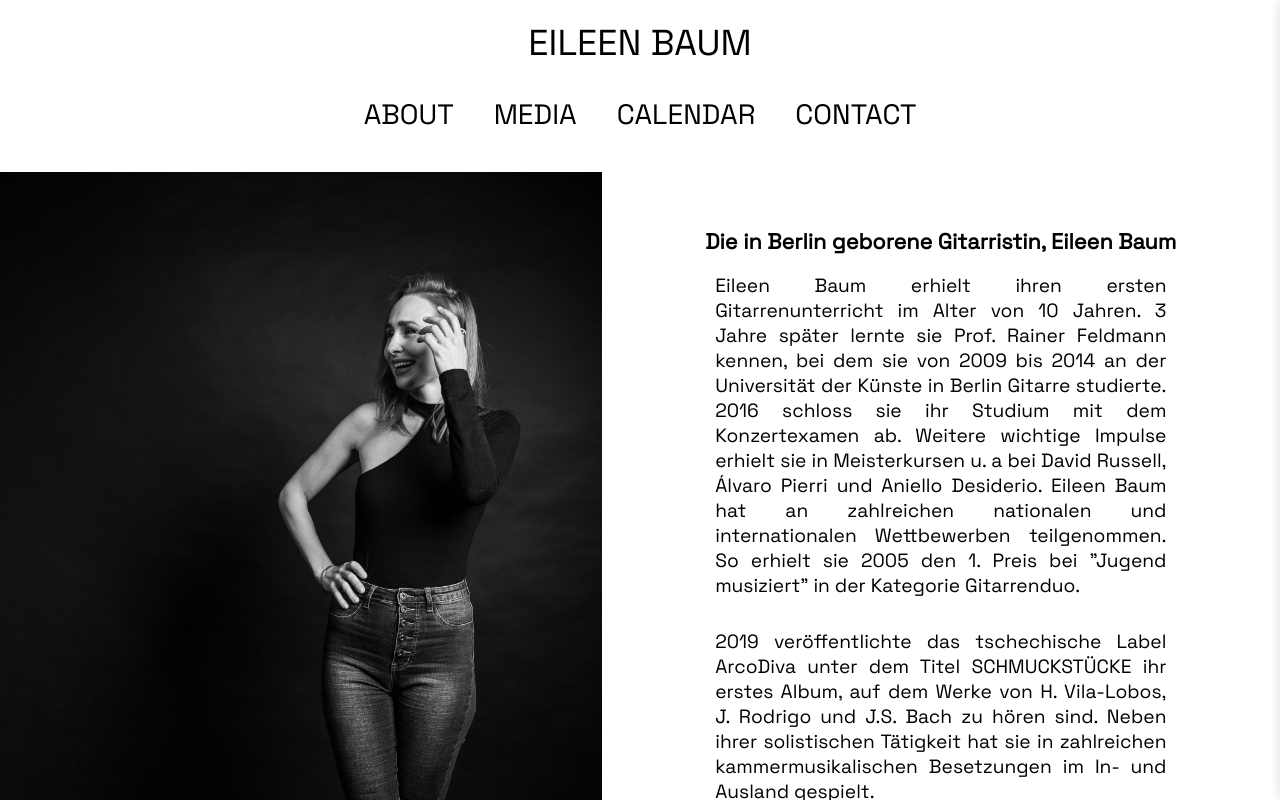
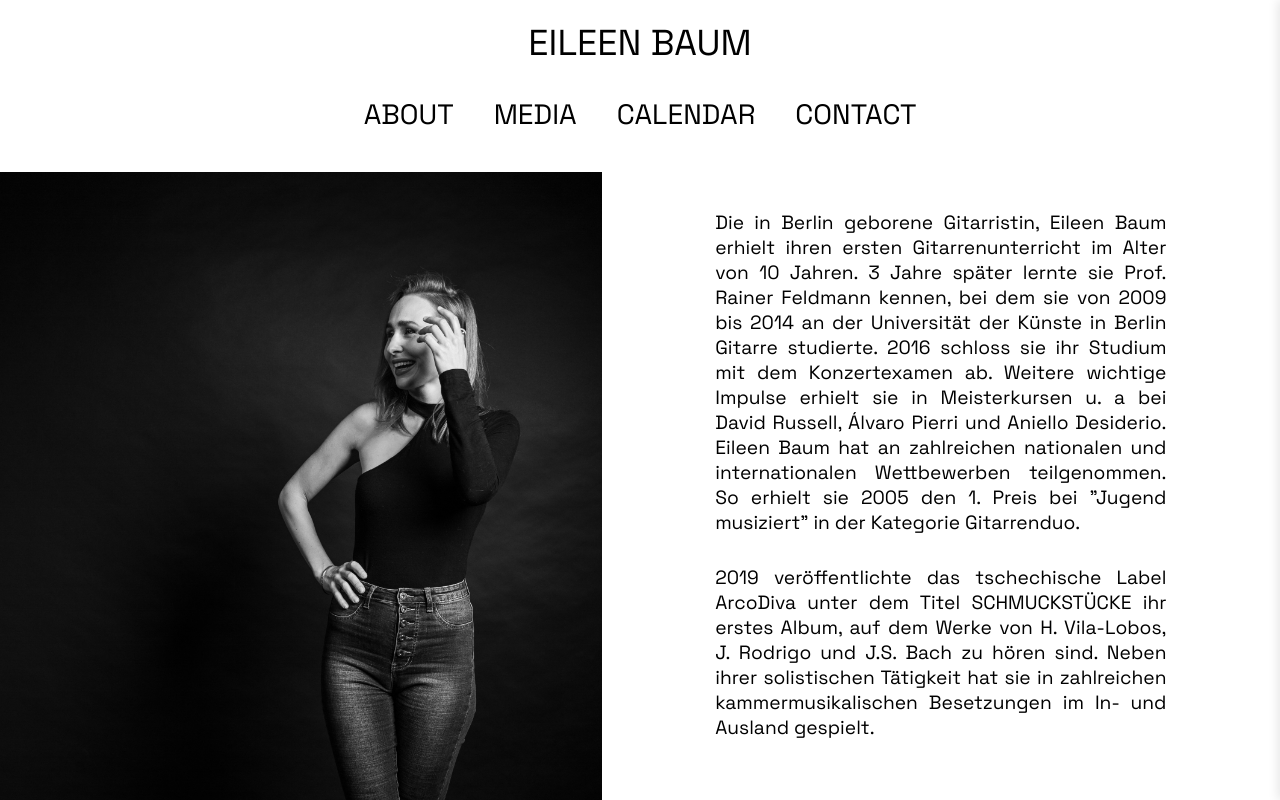
Before and after one commit to Matt0107/eileen-react-second-version, a React (Create React App) app: page /About in a window 1280 px wide. Shown: the top 800 px of the page. Built offline with nearby package versions, Linux system fonts and the light colour scheme.

Commit message:
small changes in about page

```diff
--- a/src/pages/About.js
+++ b/src/pages/About.js
@@ -7,21 +7,18 @@ const About = () => {
     <div>
       <Navigation />
       <div id="about-section">
-        <div class="picture-section">
+        <div className="picture-section">
           <img src="./assets/face2.jpg" alt="eileen-bio" />
         </div>
-        <div class="biography-section">
-          <div className="biographie-section-div-title">
-            Die in Berlin geborene Gitarristin, Eileen Baum
-          </div>
+        <div className="biography-section">
           <div className="biographie-section-div">
-            Eileen Baum erhielt ihren ersten Gitarrenunterricht im Alter von 10
-            Jahren. 3 Jahre später lernte sie Prof. Rainer Feldmann kennen, bei
-            dem sie von 2009 bis 2014 an der Universität der Künste in Berlin
-            Gitarre studierte. 2016 schloss sie ihr Studium mit dem
-            Konzertexamen ab. Weitere wichtige Impulse erhielt sie in
-            Meisterkursen u. a bei David Russell, Álvaro Pierri und Aniello
-            Desiderio. Eileen Baum hat an zahlreichen nationalen und
+            Die in Berlin geborene Gitarristin, Eileen Baum erhielt ihren ersten
+            Gitarrenunterricht im Alter von 10 Jahren. 3 Jahre später lernte sie
+            Prof. Rainer Feldmann kennen, bei dem sie von 2009 bis 2014 an der
+            Universität der Künste in Berlin Gitarre studierte. 2016 schloss sie
+            ihr Studium mit dem Konzertexamen ab. Weitere wichtige Impulse
+            erhielt sie in Meisterkursen u. a bei David Russell, Álvaro Pierri
+            und Aniello Desiderio. Eileen Baum hat an zahlreichen nationalen und
             internationalen Wettbewerben teilgenommen. So erhielt sie 2005 den
             1. Preis bei "Jugend musiziert" in der Kategorie Gitarrenduo.
           </div>
--- a/src/styles/index.css
+++ b/src/styles/index.css
@@ -157,14 +157,6 @@ body {
 .biography-section {
     width: 50%;
     margin: 3%;
-}
-
-.biographie-section-div-title {
-    text-align: center;
-    font-size: 135%;
-    font-weight: bold;
-    margin-top: 3%;
-    margin-bottom: 3%;
 }
 
 .biographie-section-div {
```
